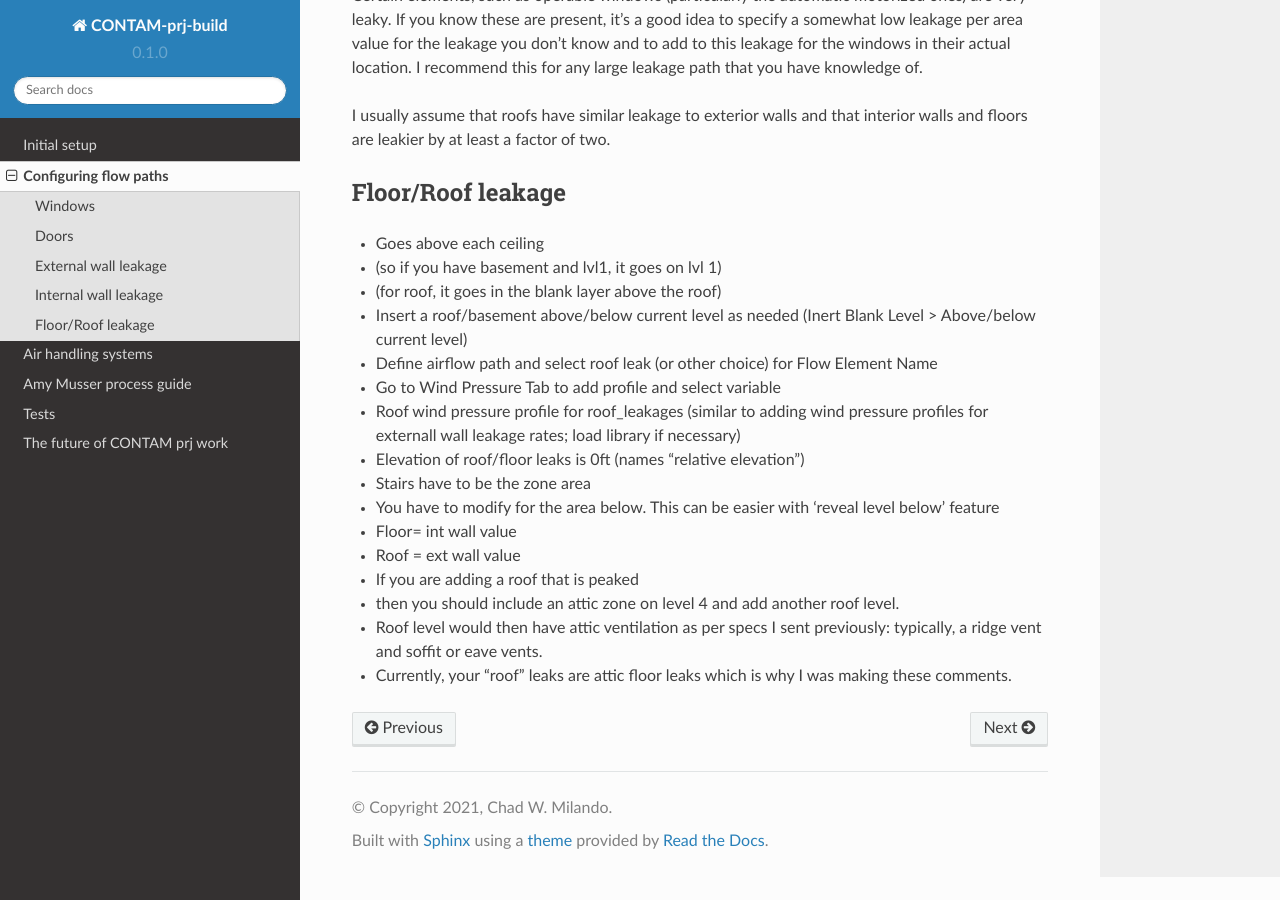
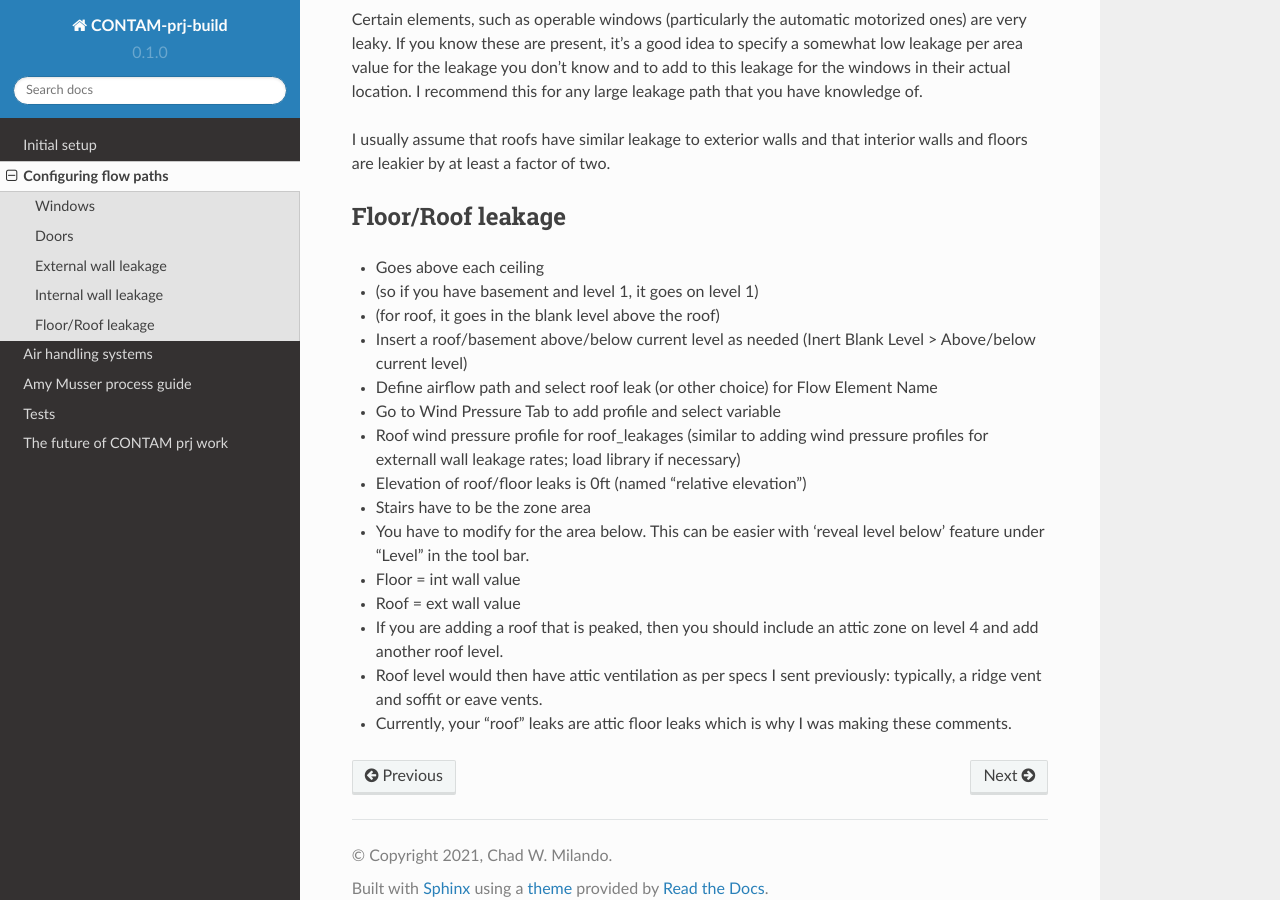
Before and after one commit to cmilando/contam-prj-build-doc, a Sphinx documentation site: the page built from docs/source/flow_paths.rst, in a window 1280 px wide and 900 px high, scrolled down 1936 px. Built offline with Sphinx 7.4.7 and the Read the Docs theme 2.0.0, drawn with Linux system fonts in a browser that asks for light colours; pages that are not in the unit, such as notebooks, are missing from menus; some of the changed text lies outside the part shown.

Commit message:
Flow paths and setup text changes
Made some slight text changes for consistency, added screenshot to img folder

```diff
--- a/docs/source/flow_paths.rst
+++ b/docs/source/flow_paths.rst
@@ -32,21 +32,22 @@ Doors
 External wall leakage
 ------------------------------------
 * Standard practice is 3 per wall
-* You don’t change the element (wall_ext)
+* The element (ext_wall) does not change
 * Right click on the wall and select Flow Path (similar to window flow path definition)
-* You modify the relative height and area, as per the spreadsheet
+* Modify the relative height and area, as per the spreadsheet
 * Set a wind pressure profile > Flow Path > Wind Pressure > Select "Variable" > under Name select the wind pressure profile
 * If necessary, select library, load, and copy wind pressure elements for the project
 * Standard value is 5 cm2/m2 - set by double clicking the airflow path, then selecting "edit element" for Flow Path and change to 5 cm2/m2
 * Copy airflow paths to all external walls
+* Make sure you copy all three to each external wall
 * Make sure wind pressure profile is selected for all airflow paths on all external walls
 * The wall leakage rates will update in all element assigned to the element profile
 
 Internal wall leakage
 ------------------------------------
 * Standard practice is 3 per wall
-* You don’t change the element
-* You modify the area, as per the wall area
+* The element (int_wall) does not change
+* Modify the area, as per the wall area
 * Position does not matter for calculation, but should be smart so you can easily scan them
 * This may differ for inter-apt vs intra-apt
 * Standard is 2 cm2/m2 for both
@@ -65,18 +66,17 @@ I usually assume that roofs have similar leakage to exterior walls and that inte
 Floor/Roof leakage
 ----------------------------------
 * Goes above each ceiling
-* (so if you have basement and lvl1, it goes on lvl 1)
-* (for roof, it goes in the blank layer above the roof)
+* (so if you have basement and level 1, it goes on level 1)
+* (for roof, it goes in the blank level above the roof)
 * Insert a roof/basement above/below current level as needed (Inert Blank Level > Above/below current level)
 * Define airflow path and select roof leak (or other choice) for Flow Element Name
 * Go to Wind Pressure Tab to add profile and select variable
 * Roof wind pressure profile for roof_leakages (similar to adding wind pressure profiles for externall wall leakage rates; load library if necessary)
-* Elevation of roof/floor leaks is 0ft (names "relative elevation")
+* Elevation of roof/floor leaks is 0ft (named "relative elevation")
 * Stairs have to be the zone area
-* You have to modify for the area below. This can be easier with ‘reveal level below’ feature
-* Floor= int wall value
+* You have to modify for the area below. This can be easier with ‘reveal level below’ feature under "Level" in the tool bar.
+* Floor = int wall value
 * Roof = ext wall value
-* If you are adding a roof that is peaked
-* then you should include an attic zone on level 4 and add another roof level.
+* If you are adding a roof that is peaked, then you should include an attic zone on level 4 and add another roof level.
 * Roof level would then have attic ventilation as per specs I sent previously: typically, a ridge vent and soffit or eave vents.
 * Currently, your “roof” leaks are attic floor leaks which is why I was making these comments.
--- a/docs/source/setup.rst
+++ b/docs/source/setup.rst
@@ -10,7 +10,7 @@ Project options
 * # of levels = # of floors + 1 for level above roof
 * Level > Edit Level Data (or F8)
 * Set the height of each level: zones are 9ft, basement is 8 ft attic is 4ft, roof is 4ft
-* Click Replace to update the level height
+* Click Replace and the arrow to update the level height
 * Make area big enough to leave enough border all the way around; calculate this before drawing the zones
 * Basement has to have negative elevation
 * Roof or Wall height to height of buildings
```
Also changed, not shown: docs/source/img/Airflow path_windows_library.PNG (added).
